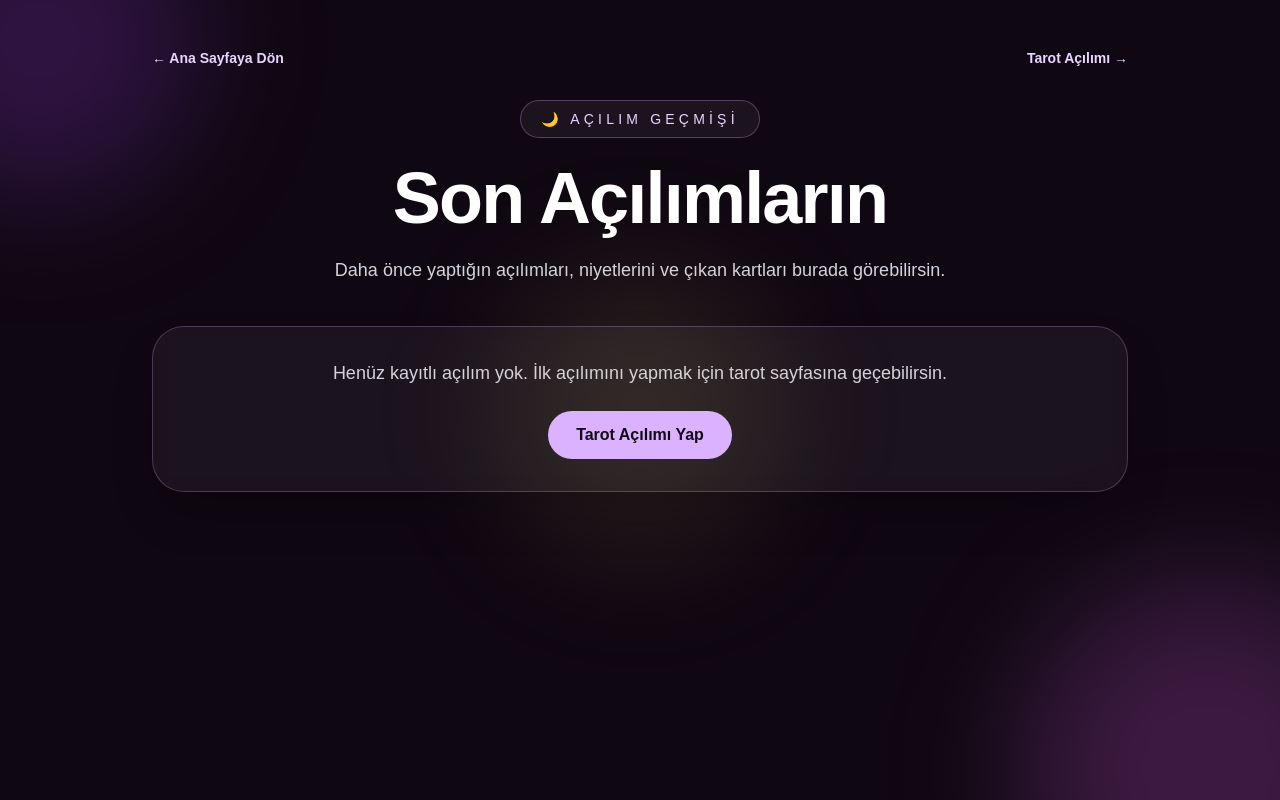
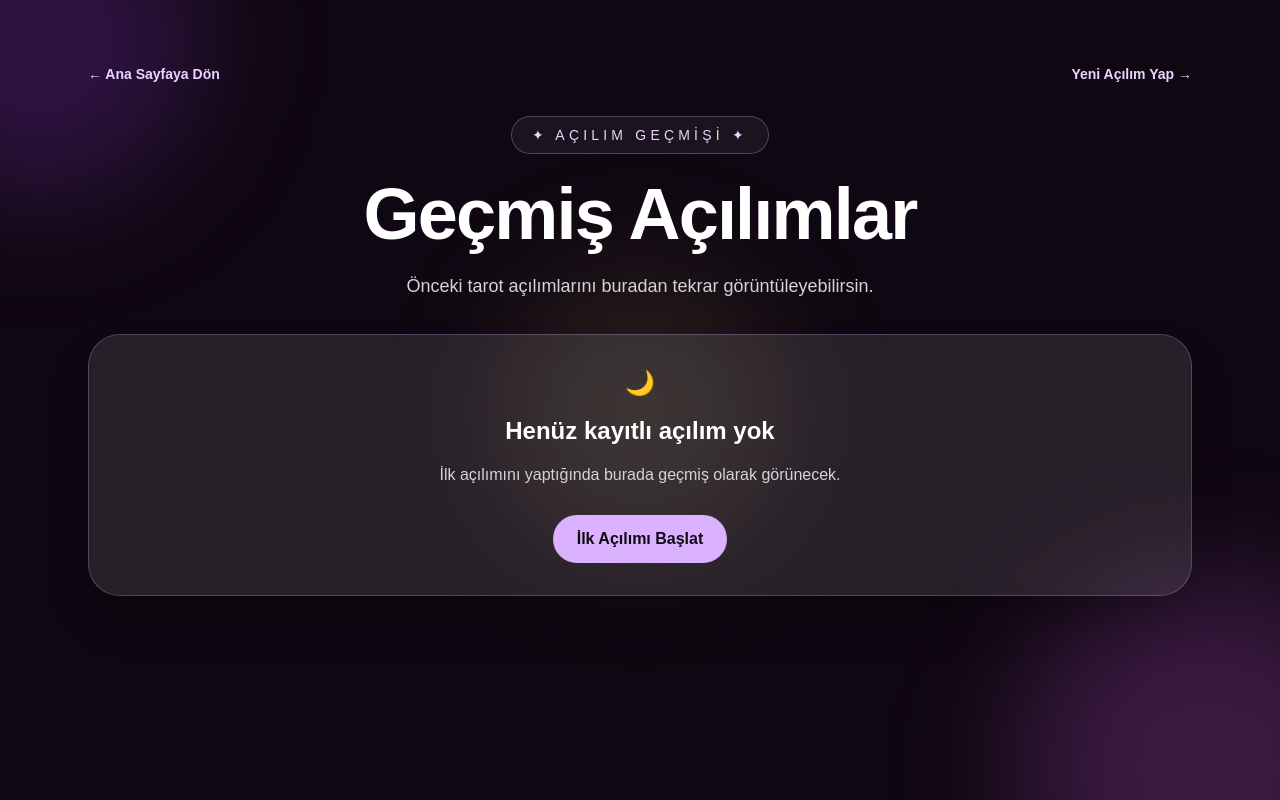
Before and after one commit to ennurekmekci/destina-tarot, a Next.js app: page /history in a window 1280 px wide. Built offline with nearby package versions, Linux system fonts and the light colour scheme.

Commit message:
Allow reopening readings from history

```diff
--- a/app/history/page.tsx
+++ b/app/history/page.tsx
@@ -1,55 +1,68 @@
 "use client";
 
 import Link from "next/link";
+import { useRouter } from "next/navigation";
 import { useEffect, useState } from "react";
-import HistoryItemCard from "@/components/HistoryItemCard";
-import PageHeader from "@/components/PageHeader";
+import HistoryItemCard, {
+  type HistoryReadingItem,
+} from "@/components/HistoryItemCard";
 import PageShell from "@/components/PageShell";
+import { generateSixCardReading } from "@/lib/readingEngine";
 
-type ReadingType = "general" | "love" | "career";
-
-type HistoryCard = {
-  position: string;
-  card: {
-    id: number;
-    name: string;
-    turkishName: string;
+function createCurrentReadingFromHistory(item: HistoryReadingItem) {
+  return {
+    ...item,
+    result: generateSixCardReading({
+      question: item.question,
+      readingType: item.readingType,
+      drawnCards: item.cards,
+    }),
   };
-};
-
-type ReadingHistoryItem = {
-  id: string;
-  readingType: ReadingType;
-  question: string;
-  cards: HistoryCard[];
-  createdAt: string;
-};
-
-const readingTypeLabels: Record<ReadingType, string> = {
-  general: "Genel",
-  love: "Aşk",
-  career: "Kariyer",
-};
+}
 
 export default function HistoryPage() {
-  const [readingHistory, setReadingHistory] = useState<ReadingHistoryItem[]>([]);
+  const router = useRouter();
+  const [history, setHistory] = useState<HistoryReadingItem[]>([]);
+  const [isLoaded, setIsLoaded] = useState(false);
 
   useEffect(() => {
     const savedHistory = localStorage.getItem("destina-reading-history");
 
     if (savedHistory) {
-      setReadingHistory(JSON.parse(savedHistory));
+      try {
+        setHistory(JSON.parse(savedHistory));
+      } catch {
+        localStorage.removeItem("destina-reading-history");
+      }
     }
+
+    setIsLoaded(true);
   }, []);
 
-  function clearReadingHistory() {
-    setReadingHistory([]);
-    localStorage.removeItem("destina-reading-history");
+  function openHistoryReading(item: HistoryReadingItem) {
+    const currentReading = createCurrentReadingFromHistory(item);
+
+    localStorage.setItem(
+      "destina-current-reading",
+      JSON.stringify(currentReading),
+    );
+
+    router.push("/reading");
+  }
+
+  if (!isLoaded) {
+    return (
+      <PageShell className="flex min-h-screen max-w-5xl flex-col items-center justify-center py-16 text-center">
+        <div className="rounded-[2rem] border border-purple-300/25 bg-white/10 p-8 shadow-2xl backdrop-blur">
+          <p className="text-lg text-zinc-300">Açılım geçmişi yükleniyor...</p>
+        </div>
+      </PageShell>
+    );
   }
 
   return (
-    <PageShell className="max-w-5xl py-12">
-      <div className="mb-8 flex flex-wrap items-center justify-between gap-4">
+    <PageShell className="flex min-h-screen max-w-6xl flex-col items-center py-12 md:py-16">
+      <div className="mb-8 flex w-full flex-wrap items-center justify-between gap-4">
         <Link
           href="/"
           className="text-sm font-semibold text-purple-200 transition hover:text-purple-100"
@@ -61,54 +74,52 @@ export default function HistoryPage() {
           href="/tarot"
           className="text-sm font-semibold text-purple-200 transition hover:text-purple-100"
         >
-          Tarot Açılımı →
+          Yeni Açılım Yap →
         </Link>
       </div>
 
-      <PageHeader
-        badge="🌙 Açılım Geçmişi"
-        title="Son Açılımların"
-        description="Daha önce yaptığın açılımları, niyetlerini ve çıkan kartları burada görebilirsin."
-      />
+      <div className="mb-8 text-center">
+        <div className="mb-6 inline-block rounded-full border border-purple-300/30 bg-white/5 px-5 py-2 text-sm uppercase tracking-[0.3em] text-purple-200">
+          ✦ Açılım Geçmişi ✦
+        </div>
 
-      {readingHistory.length > 0 ? (
-        <div className="rounded-[2rem] border border-purple-300/30 bg-white/5 p-8 text-left shadow-2xl backdrop-blur">
-          <div className="mb-6 flex flex-wrap items-center justify-between gap-3">
-            <p className="text-sm uppercase tracking-[0.25em] text-purple-200">
-              Kayıtlı Açılımlar
-            </p>
+        <h1 className="mb-5 text-5xl font-bold tracking-tight text-white md:text-7xl">
+          Geçmiş Açılımlar
+        </h1>
 
-            <button
-              onClick={clearReadingHistory}
-              className="rounded-full border border-purple-300/40 px-4 py-2 text-sm font-semibold text-purple-100 transition hover:bg-purple-300 hover:text-[#120914]"
-            >
-              Geçmişi Temizle
-            </button>
-          </div>
+        <p className="mx-auto max-w-2xl text-lg leading-8 text-zinc-300">
+          Önceki tarot açılımlarını buradan tekrar görüntüleyebilirsin.
+        </p>
+      </div>
 
-          <div className="space-y-4">
-            {readingHistory.map((historyItem) => (
-              <HistoryItemCard
-                key={historyItem.id}
-                historyItem={historyItem}
-                readingTypeLabel={readingTypeLabels[historyItem.readingType]}
-              />
-            ))}
-          </div>
-        </div>
-      ) : (
-        <div className="rounded-[2rem] border border-purple-300/25 bg-white/5 p-8 text-center shadow-2xl backdrop-blur">
-          <p className="text-lg text-zinc-300">
-            Henüz kayıtlı açılım yok. İlk açılımını yapmak için tarot sayfasına
-            geçebilirsin.
+      {history.length === 0 ? (
+        <div className="w-full rounded-[2rem] border border-purple-300/25 bg-white/10 p-8 text-center shadow-2xl backdrop-blur">
+          <p className="mb-4 text-2xl">🌙</p>
+
+          <h2 className="mb-3 text-2xl font-bold text-white">
+            Henüz kayıtlı açılım yok
+          </h2>
+
+          <p className="mx-auto mb-6 max-w-xl leading-8 text-zinc-300">
+            İlk açılımını yaptığında burada geçmiş olarak görünecek.
           </p>
 
           <Link
             href="/tarot"
-            className="mt-6 inline-block rounded-full bg-purple-300 px-7 py-3 font-bold text-[#120914] transition hover:bg-purple-200"
+            className="inline-flex rounded-full bg-purple-300 px-6 py-3 font-bold text-[#120914] transition hover:bg-purple-200"
           >
-            Tarot Açılımı Yap
+            İlk Açılımı Başlat
           </Link>
+        </div>
+      ) : (
+        <div className="grid w-full gap-6 md:grid-cols-2">
+          {history.map((item) => (
+            <HistoryItemCard
+              key={item.id}
+              item={item}
+              onOpen={() => openHistoryReading(item)}
+            />
+          ))}
         </div>
       )}
     </PageShell>
--- a/components/HistoryItemCard.tsx
+++ b/components/HistoryItemCard.tsx
@@ -1,19 +1,12 @@
-type ReadingType = "general" | "love" | "career";
+"use client";
 
-type HistoryCard = {
-  position: string;
-  card: {
-    id: number;
-    name: string;
-    turkishName: string;
-  };
-};
+import type { DrawnCard, ReadingType } from "@/lib/readingEngine";
 
-type ReadingHistoryItem = {
+export type HistoryReadingItem = {
   id: string;
   readingType: ReadingType;
   question: string;
-  cards: HistoryCard[];
+  cards: DrawnCard[];
   createdAt: string;
   summary?: {
     flowHeadline: string;
@@ -24,77 +17,61 @@ type ReadingHistoryItem = {
 };
 
 type HistoryItemCardProps = {
-  historyItem: ReadingHistoryItem;
-  readingTypeLabel: string;
+  item: HistoryReadingItem;
+  onOpen: () => void;
 };
 
-export default function HistoryItemCard({
-  historyItem,
-  readingTypeLabel,
-}: HistoryItemCardProps) {
+const readingTypeLabels: Record<ReadingType, string> = {
+  general: "Genel",
+  love: "Aşk",
+  career: "Kariyer",
+};
+
+export default function HistoryItemCard({ item, onOpen }: HistoryItemCardProps) {
   return (
-    <div className="rounded-[2rem] border border-purple-300/20 bg-[#120914]/60 p-6 shadow-2xl">
-      <div className="mb-4 flex flex-wrap items-center justify-between gap-2">
-        <p className="rounded-full bg-purple-300/15 px-4 py-1 text-sm font-semibold text-purple-100">
-          {readingTypeLabel} Açılımı
-        </p>
+    <article className="rounded-[2rem] border border-purple-300/25 bg-white/10 p-6 text-left shadow-2xl backdrop-blur transition hover:-translate-y-1 hover:border-purple-200/50">
+      <div className="mb-4 flex flex-wrap items-center gap-2">
+        <span className="rounded-full border border-purple-300/25 bg-purple-300/10 px-3 py-1 text-xs font-semibold text-purple-100">
+          {readingTypeLabels[item.readingType]} Açılımı
+        </span>
 
-        <p className="text-sm text-zinc-400">{historyItem.createdAt}</p>
+        <span className="rounded-full border border-white/10 bg-white/5 px-3 py-1 text-xs text-zinc-300">
+          {item.createdAt}
+        </span>
       </div>
 
-      <p className="mb-5 text-sm leading-6 text-zinc-300">
-        <span className="font-semibold text-purple-200">Niyet:</span>{" "}
-        “{historyItem.question}”
+      <p className="mb-2 text-xs font-semibold uppercase tracking-[0.25em] text-purple-200">
+        Niyet
       </p>
 
-      <div className="mb-5 flex flex-wrap gap-2">
-        {historyItem.cards.map((item) => (
+      <h2 className="text-2xl font-bold leading-8 text-white">
+        {item.question}
+      </h2>
+
+      {item.summary && (
+        <p className="mt-4 leading-7 text-zinc-300">
+          {item.summary.flowHeadline}
+        </p>
+      )}
+
+      <div className="mt-5 flex flex-wrap gap-2">
+        {item.cards.map((drawnCard) => (
           <span
-            key={`${historyItem.id}-${item.position}`}
-            className="rounded-full bg-purple-300/15 px-3 py-1 text-sm text-purple-100"
+            key={`${item.id}-${drawnCard.position}-${drawnCard.card.id}`}
+            className="rounded-full border border-purple-300/20 bg-[#120914]/50 px-3 py-1 text-xs text-purple-100"
           >
-            {item.position}: {item.card.turkishName}
+            {drawnCard.card.turkishName}
           </span>
         ))}
       </div>
 
-      {historyItem.summary && (
-        <div className="space-y-4 border-t border-purple-300/15 pt-5">
-          <div>
-            <p className="mb-2 text-sm uppercase tracking-[0.25em] text-purple-300">
-              Genel Akış
-            </p>
-
-            <p className="font-bold leading-7 text-white">
-              {historyItem.summary.flowHeadline}
-            </p>
-
-            <p className="mt-2 line-clamp-3 text-sm leading-6 text-zinc-300">
-              {historyItem.summary.flowDetail}
-            </p>
-          </div>
-
-          <div>
-            <p className="mb-2 text-sm uppercase tracking-[0.25em] text-purple-300">
-              Tavsiye
-            </p>
-
-            <p className="font-bold leading-7 text-white">
-              {historyItem.summary.adviceHeadline}
-            </p>
-
-            <p className="mt-2 line-clamp-3 text-sm leading-6 text-zinc-300">
-              {historyItem.summary.adviceDetail}
-            </p>
-          </div>
-        </div>
-      )}
-
-      {!historyItem.summary && (
-        <p className="border-t border-purple-300/15 pt-5 text-sm leading-6 text-zinc-400">
-          Bu açılım eski sürümde kaydedilmiş. Özet bilgisi bulunmuyor.
-        </p>
-      )}
-    </div>
+      <button
+        type="button"
+        onClick={onOpen}
+        className="mt-6 w-full rounded-full bg-purple-300 px-6 py-3 font-bold text-[#120914] shadow-lg shadow-purple-950/40 transition hover:bg-purple-200"
+      >
+        Açılımı Tekrar Aç
+      </button>
+    </article>
   );
 }
```
